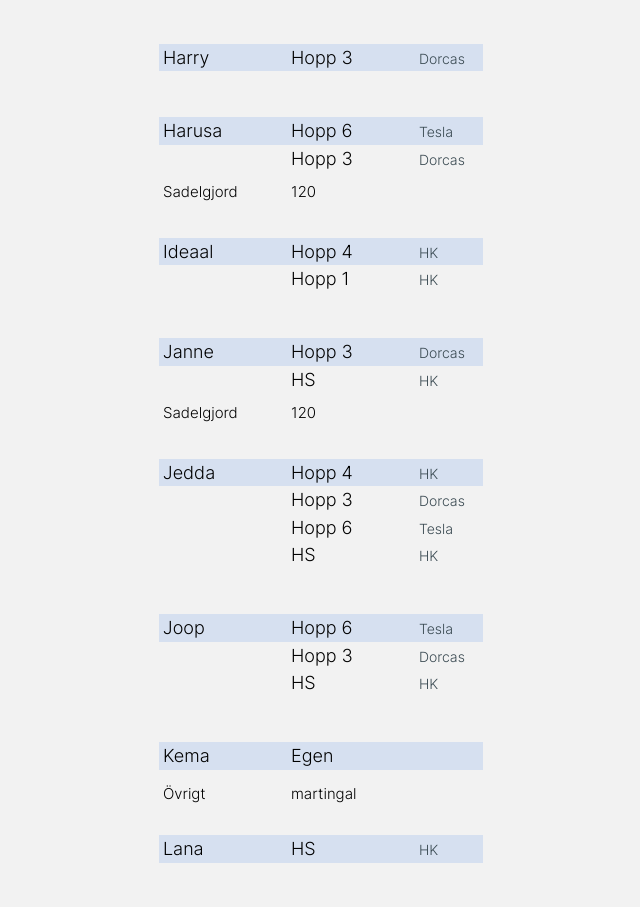
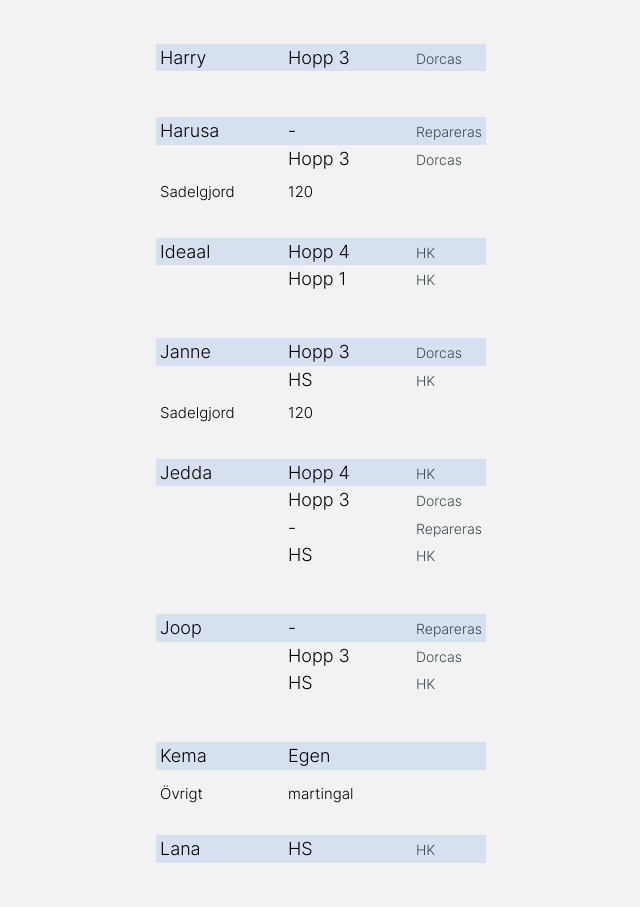
Before and after one commit to Minomichu/hoppsadlar, a Next.js app: page / in a window 1280 px wide. Shown: the part 815-1722 px from the top of the page, without its empty margins (319-959 px from the left). Built offline with nearby package versions, Linux system fonts and the light colour scheme.

Commit message:
saddle 6 on repair

```diff
--- a/src/constants/saddles.js
+++ b/src/constants/saddles.js
@@ -3,7 +3,8 @@ const hopp2 = { saddle: 'Hopp 2', location: 'HK' }
 const hopp3 = { saddle: 'Hopp 3', location: 'Dorcas' }
 const hopp4 = { saddle: 'Hopp 4', location: 'HK' }
 const hopp5 = { saddle: 'Hopp 5', location: 'HK' }
-const hopp6 = { saddle: 'Hopp 6', location: 'Tesla' }
+//const hopp6 = { saddle: 'Hopp 6', location: 'Tesla' }
+const hopp6 = { saddle: '-', location: 'Repareras' }
 const hopp7 = { saddle: 'Hopp 7', location: 'Kabala' }
 const HS = { saddle: 'HS', location: 'HK' }
 const kieffer = { saddle: 'Kieffer', location: 'Centano' }
```
